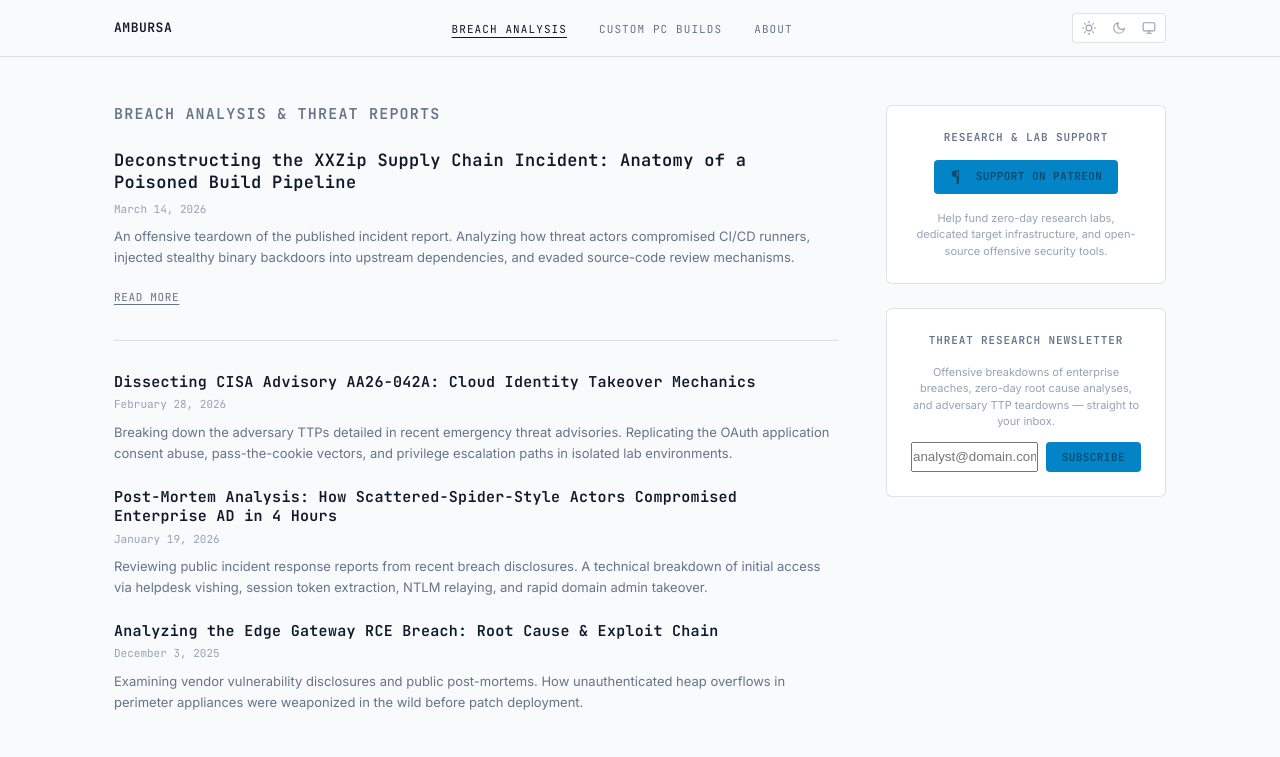
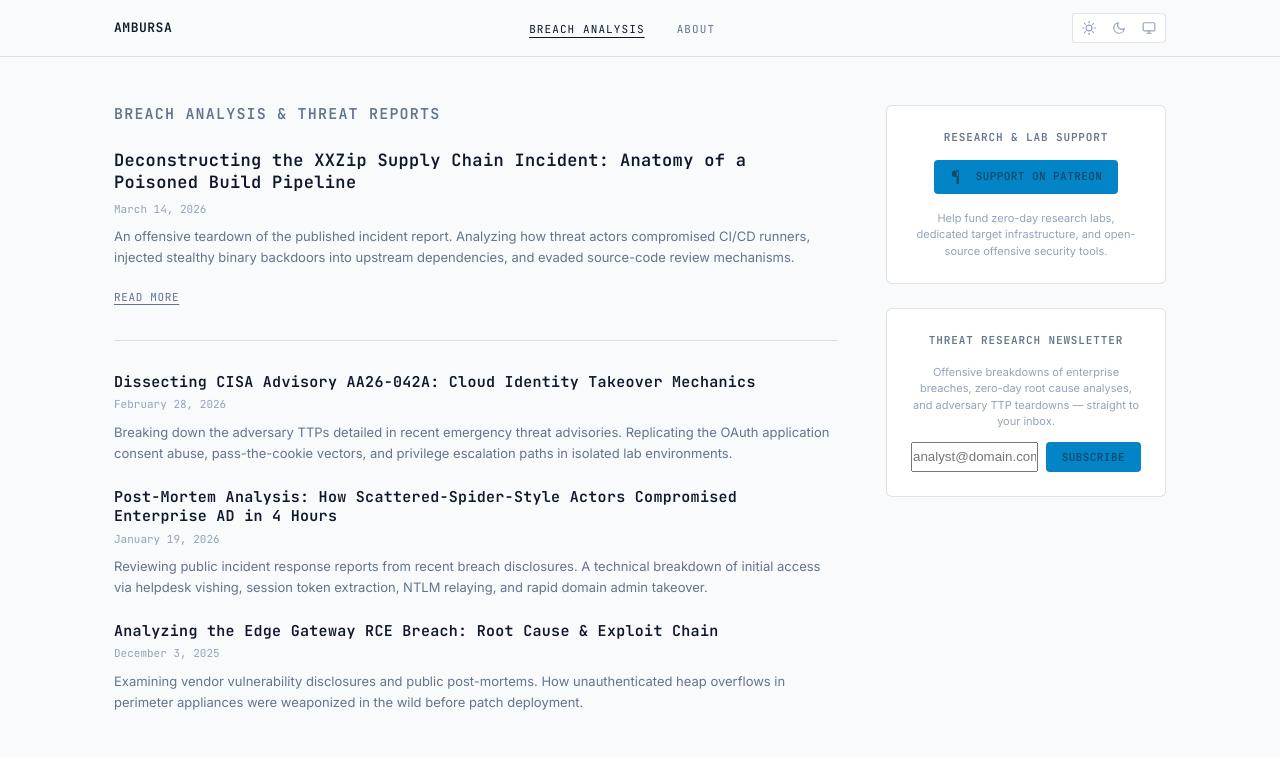
Before and after one commit to ambursa-a/ambursa-robotics-blog, a website: page index.html in a window 1280 px wide. Shown: the top 757 px of the page. Drawn offline with Linux system fonts and the light colour scheme.

Commit message:
Comment out Custom PC Builds link in navigation

```diff
--- a/index.html
+++ b/index.html
@@ -47,7 +47,7 @@
           <!-- Commented out until projects/exploits are ready -->
           <!-- <li><a href="projects.html">Exploits</a></li> -->
           <li><a href="index.html" class="is-active">Breach Analysis</a></li>
-          <li><a href="builds.html">Custom PC Builds</a></li>
+         <!-- <li><a href="builds.html">Custom PC Builds</a></li> -->
           <li><a href="index.html#about">About</a></li>
         </ul>
       </nav>
```
